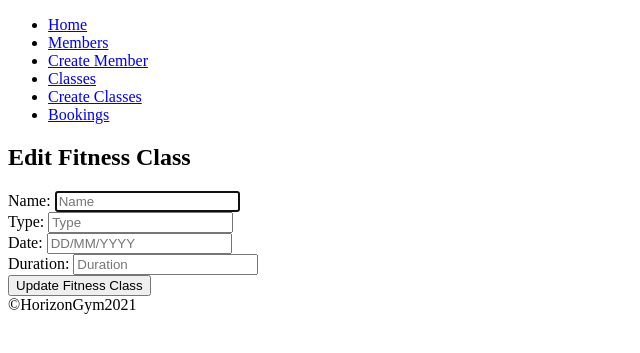
After one commit to RossBrown22/horizon_gym_solo_project, a Flask app: template templates/fitness_classes/edit.html in a window 1280 px wide. The commit adds this page. Shown: the top 353 px of the page, without its empty margins (0-640 px from the left). Run offline with Flask 2, Linux system fonts and the light colour scheme; the template is opened without the code that fills it, so the values that code supplies are empty.

Commit message:
can now remove and edit classes

```diff
--- a/repositories/fitness_class_repository.py
+++ b/repositories/fitness_class_repository.py
@@ -39,13 +39,13 @@ def delete_all():
     run_sql(sql)
 
 def delete(id):
-    sql = "DELETE FROM fitness_class WHERE id = %s"
+    sql = "DELETE FROM fitness_classes WHERE id = %s"
     values = [id]
     run_sql(sql, values)
 
 
 def update(fitness_class):
-    sql = "UPDATE fitness_classes SET (name, type, date, duration = (%s, %s, %s, %s) WHERE id = %s"
+    sql = "UPDATE fitness_classes SET (name, type, date, duration) = (%s, %s, %s, %s) WHERE id = %s"
     values = [fitness_class.name, fitness_class.type, fitness_class.date, fitness_class.duration, fitness_class.id]
     run_sql(sql, values)
 
--- /dev/null
+++ b/templates/fitness_classes/edit.html
@@ -0,0 +1,25 @@
+{% extends 'base.html' %}
+{% block content %}
+<form action="/classes/{{ fitness_class.id }}/update" method="post">
+    <h1>Edit Fitness Class</h1>
+    <div>
+      <label for="name">Name:</label>
+      <input type="text" id="name" name="name" value="{{ fitness_class.name }}" placeholder="Name" required autofocus>
+    </div>
+    <div>
+        <label for="type">Type:</label>
+        <input type="text" id="type" name="type" value="{{ fitness_class.type }}" placeholder="Type" required autofocus>
+      </div>
+      <div>
+        <label for="date">Date:</label>
+        <input type="text" id="date" name="date" value="{{ fitness_class.date }}" placeholder="DD/MM/YYYY" required autofocus>
+      </div>
+      <div>
+        <label for="duration">Duration:</label>
+        <input type="text" id="duration" name="duration" value="{{ fitness_class.duration }}" placeholder="Duration" required autofocus>
+      </div>
+
+    <button type="submit">Update Fitness Class</button>
+
+  </form>
+{% endblock content %}
--- a/templates/fitness_classes/index.html
+++ b/templates/fitness_classes/index.html
@@ -10,7 +10,7 @@
   </tr>
   {% for fitness_class in fitness_classes %}
   <tr>
-    <td><a href="/classes/{{ fitness_class.id }}"> {{fitness_class.name}}</a>
+    <td><a href="/classes/{{ fitness_class.id }}"> {{fitness_class.name}}</a> <a href="/classes/{{ fitness_class.id }}/edit"> <button>Edit</button> </a> <form action="/classes/{{fitness_class.id}}/delete" method="post"> <button>Remove</button> </form> </td>
   </tr>
   {% endfor %}
 </table>
```
Also changed, not shown: controllers/fitness_class_controller.py (+20 -0 lines).
